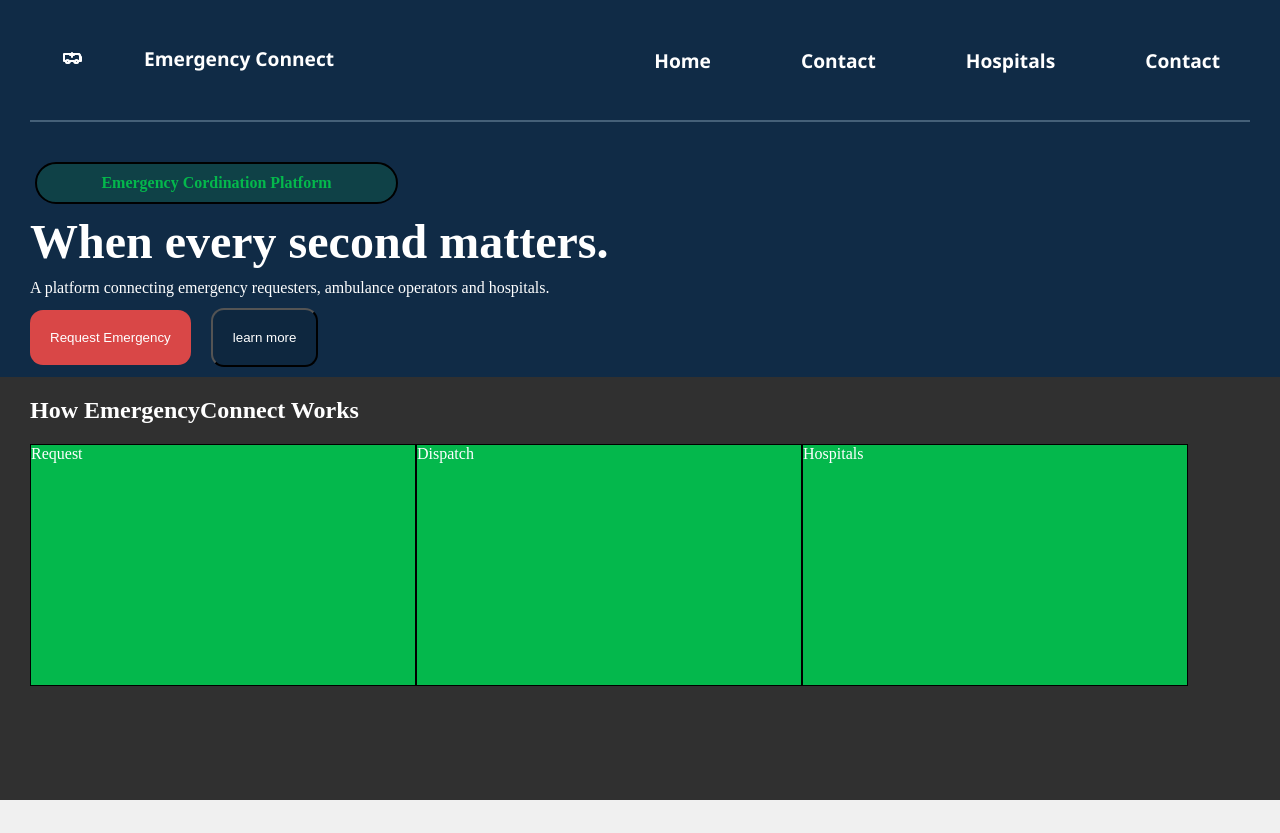
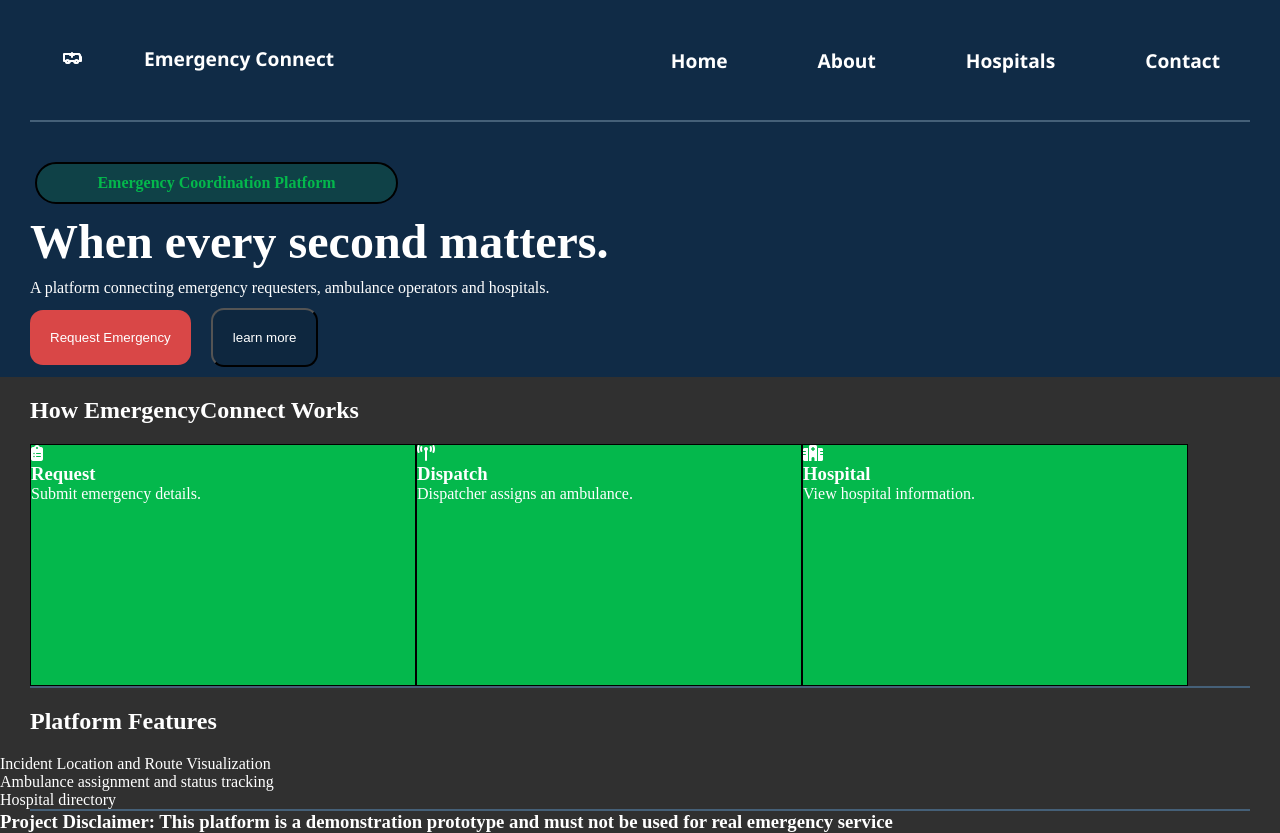
Before and after one commit to muneebims/EmergencyConnect, a plain HTML site: page index.html in a window 1280 px wide. Before the commit the page ends 800 px from the top, so only its background shows below. Drawn offline with Linux system fonts and the light colour scheme.

Commit message:
Enhance index.html with Font Awesome and card details
Added Font Awesome stylesheet for icons and updated card content with icons and descriptions.

```diff
--- a/index.html
+++ b/index.html
@@ -5,7 +5,7 @@
     <meta name="viewport" content="width=device-width, initial-scale=1.0">
     <title>Document</title>
     <link rel="stylesheet" href="style.css">
-
+    <link rel="stylesheet" href="https://cdnjs.cloudflare.com/ajax/libs/font-awesome/6.4.0/css/all.min.css">
 </head>
 <body>
     <header>
@@ -22,15 +22,15 @@
         </div>
         <div class="items nav-links">
             <a href="#Home">Home</a>
-            <a href="#Contact">Contact</a>
-            <a href="#Hospitals">Hospitals</a>
+            <a href="#About">About</a>
+            <a href="hospital.html">Hospitals</a>
             <a href="#Contact">Contact</a>
         </div>
        </div>
        <!-- nav bar ends -->
         <div class="line"></div>
         <div class="badge">
-            <h4>Emergency Cordination Platform</h4>
+            <h4>Emergency Coordination Platform</h4>
         </div>
         <div class="line1">
             <h1>When every second matters.</h1>
@@ -51,15 +51,42 @@
 
         <div class="cards">
             <div class="card">
-                Request
+                <div>
+                    <i class="fa-solid fa-clipboard-list feature-icon"></i>
+                </div>
+                <h3>Request</h3>
+                <p>Submit emergency details.</p>
             </div>
             <div class="card">
-                Dispatch
+                <div >
+                    <i class="fa-solid fa-tower-broadcast feature-icon"></i>
+                </div>
+                <h3>Dispatch</h3>
+                <p>Dispatcher assigns an ambulance.</p>
             </div>
-            <div class="card">
-                Hospitals
-            </div>
+            <a href="hospital.html" class="card">
+                <div>
+                    <i class="fa-solid fa-hospital feature-icon"></i>
+                </div>
+                <h3>Hospital</h3>
+                <p>View hospital information.</p>
+            </a>
         </div>
+        <div class="line"></div>
+        <h2>Platform Features</h2>
+        <div class="features">
+            <div class="feature">Incident Location and Route Visualization</div>
+            <div class="feature">Ambulance assignment and status tracking</div>
+            <div class="feature">Hospital directory</div>
+        </div>
+        <div class="line"></div>
+        <div class="disclaimer">
+            <h3>
+            Project Disclaimer: This platform is a
+            demonstration prototype and must not be used
+            for real emergency service</h3>
+        </div>
+
     </main>
 </body>
 </html>
```
